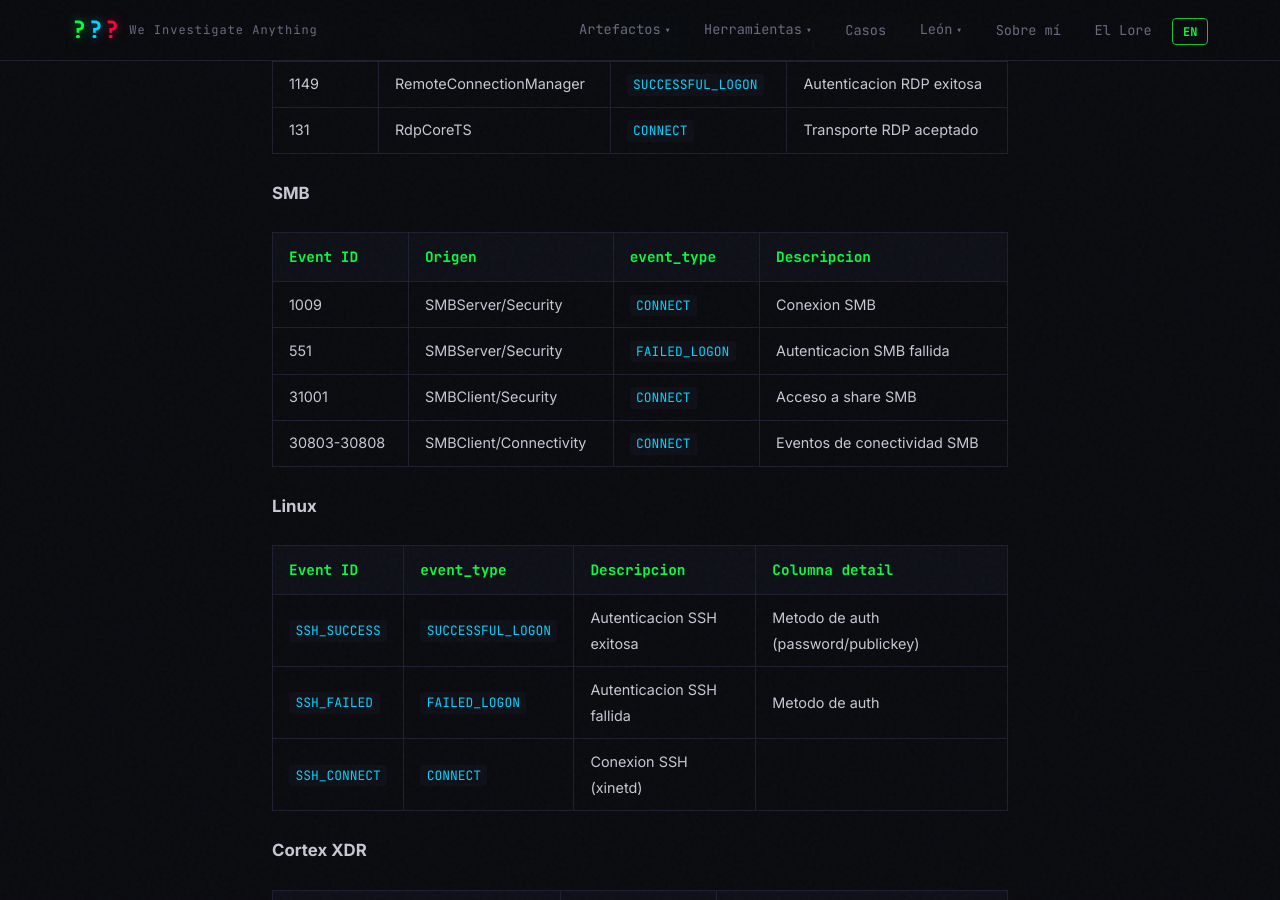
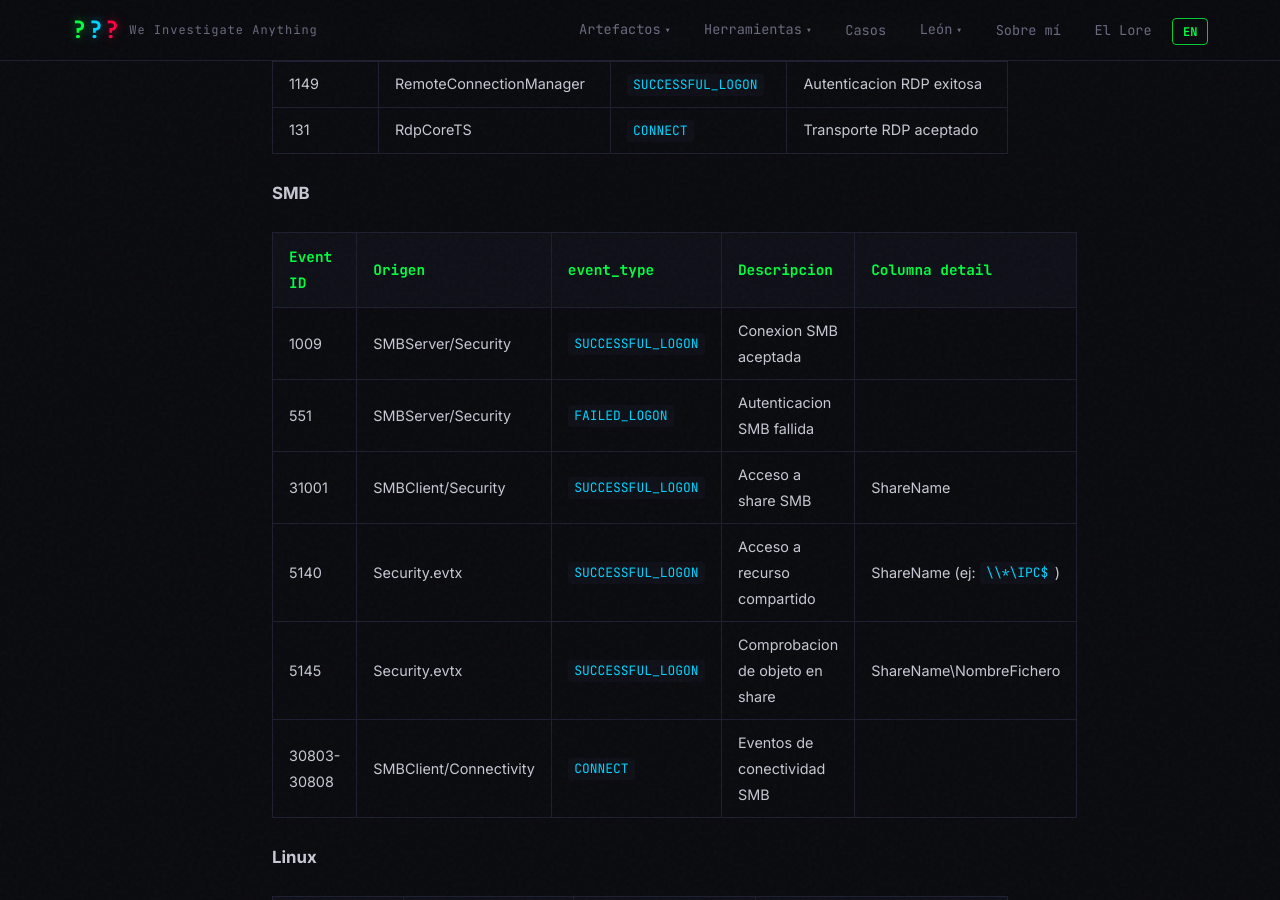
Before and after one commit to jupyterj0nes/jupyterj0nes.github.io, a Jekyll site: the page built from _posts/es/2026-04-06-masstin-lateral-movement-rust.md, in a window 1280 px wide and 900 px high, scrolled down 10491 px. Built offline with Jekyll 4.4.1, drawn with Linux system fonts in a browser that asks for light colours; comment, search, counter and statistics services are not loaded; some of the changed text lies outside the part shown.

Commit message:
Update SMB event_type mapping: 1009/31001 as SUCCESSFUL_LOGON, add 5140/5145 (EN/ES)

```diff
--- a/_posts/es/2026-04-06-masstin-lateral-movement-rust.md
+++ b/_posts/es/2026-04-06-masstin-lateral-movement-rust.md
@@ -236,12 +236,14 @@ Masstin clasifica cada evento en una de cuatro categorias:
 
 #### SMB
 
-| Event ID | Origen | event_type | Descripcion |
-|---|---|---|---|
-| 1009 | SMBServer/Security | `CONNECT` | Conexion SMB |
-| 551 | SMBServer/Security | `FAILED_LOGON` | Autenticacion SMB fallida |
-| 31001 | SMBClient/Security | `CONNECT` | Acceso a share SMB |
-| 30803-30808 | SMBClient/Connectivity | `CONNECT` | Eventos de conectividad SMB |
+| Event ID | Origen | event_type | Descripcion | Columna detail |
+|---|---|---|---|---|
+| 1009 | SMBServer/Security | `SUCCESSFUL_LOGON` | Conexion SMB aceptada | |
+| 551 | SMBServer/Security | `FAILED_LOGON` | Autenticacion SMB fallida | |
+| 31001 | SMBClient/Security | `SUCCESSFUL_LOGON` | Acceso a share SMB | ShareName |
+| 5140 | Security.evtx | `SUCCESSFUL_LOGON` | Acceso a recurso compartido | ShareName (ej: `\\*\IPC$`) |
+| 5145 | Security.evtx | `SUCCESSFUL_LOGON` | Comprobacion de objeto en share | ShareName\NombreFichero |
+| 30803-30808 | SMBClient/Connectivity | `CONNECT` | Eventos de conectividad SMB | |
 
 #### Linux
 
```
Also changed, not shown: _posts/en/2026-04-06-masstin-lateral-movement-rust.md (+8 -6 lines).
